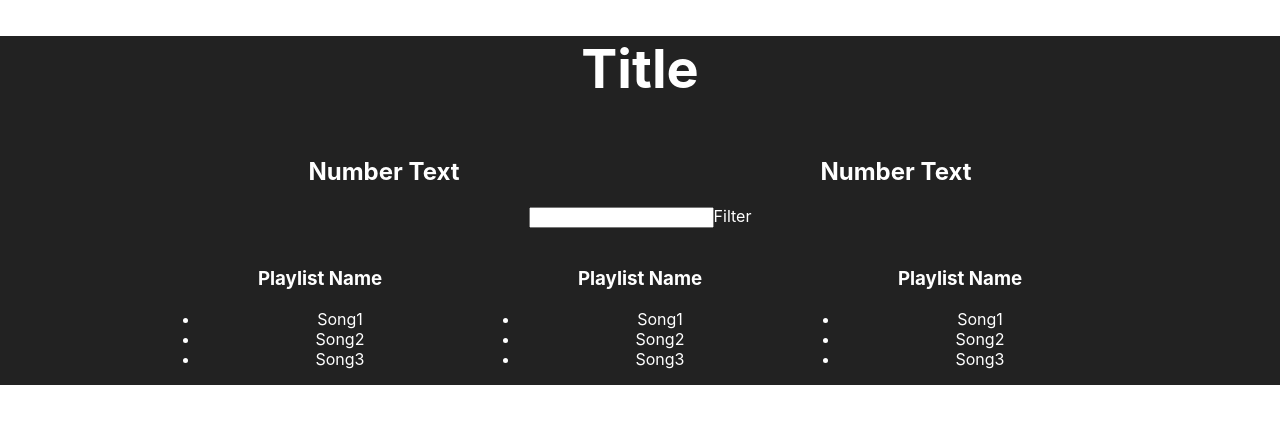
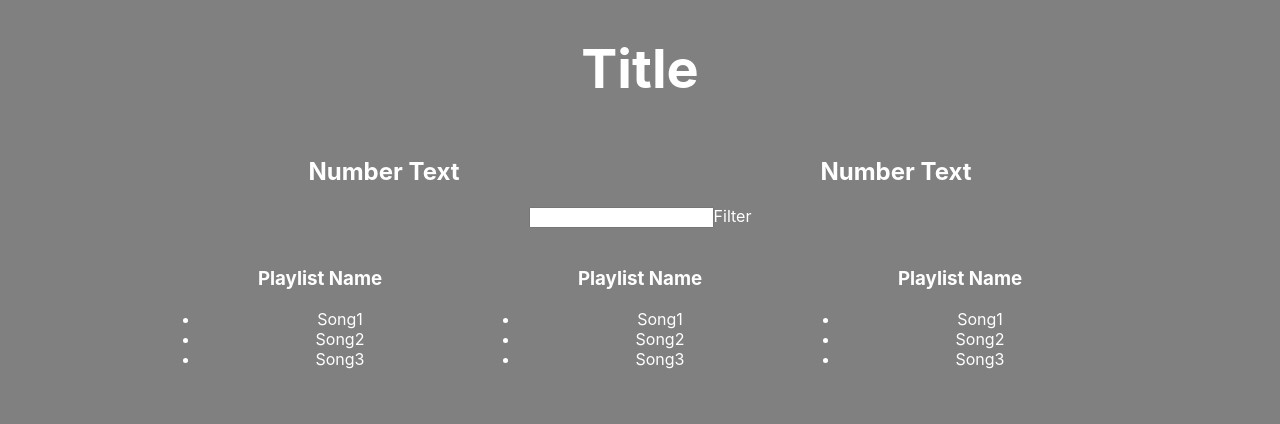
Before and after one commit to shraddhaduseja24/better-playlists, a React (Create React App) app: page / in a window 1280 px wide. Shown: the top 424 px of the page. Built offline with nearby package versions, Linux system fonts and the light colour scheme.

Commit message:
changing backgroud color

```diff
--- a/src/App.css
+++ b/src/App.css
@@ -1,6 +1,8 @@
+html, body {
+  background-color: gray;
+}
 .App {
   text-align: center;
-  background-color: #222;
 }
 
 
```
